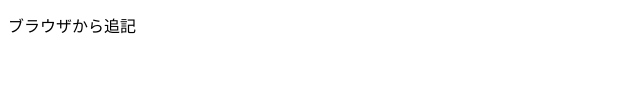
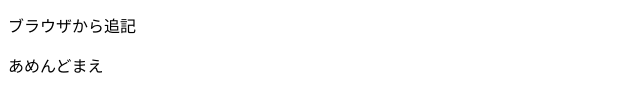
Before and after one commit to uniuni2024/git_tutorial, a plain HTML site: page index.html in a window 1280 px wide. Shown: the part 241-352 px from the top of the page, without its empty margins (0-640 px from the left). Drawn offline with Linux system fonts and the light colour scheme.

Commit message:
あめんどまえ

```diff
--- a/index.html
+++ b/index.html
@@ -5,3 +5,4 @@
 <p>ｇｆ</p>
 <p>マスターでかいた</p>
 <p>ブラウザから追記</p>
+<p>あめんどまえ</p>
```
